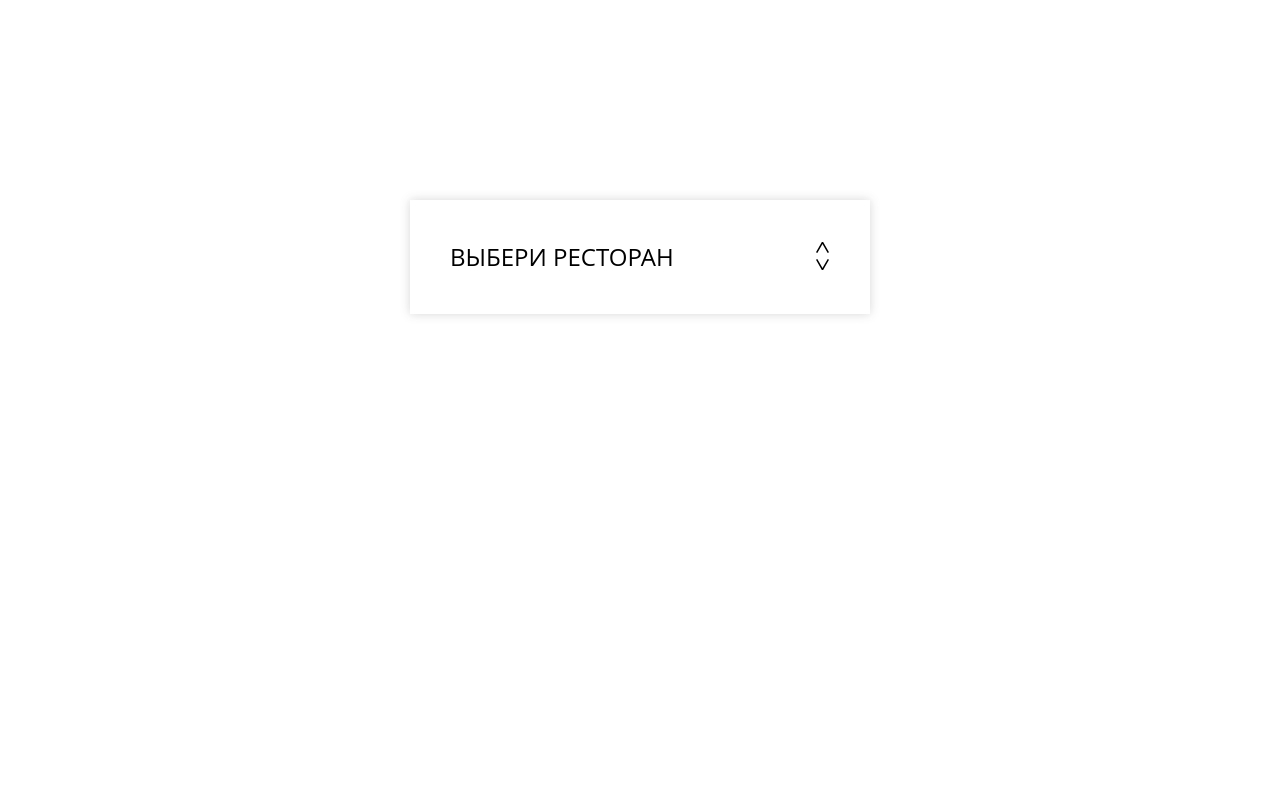
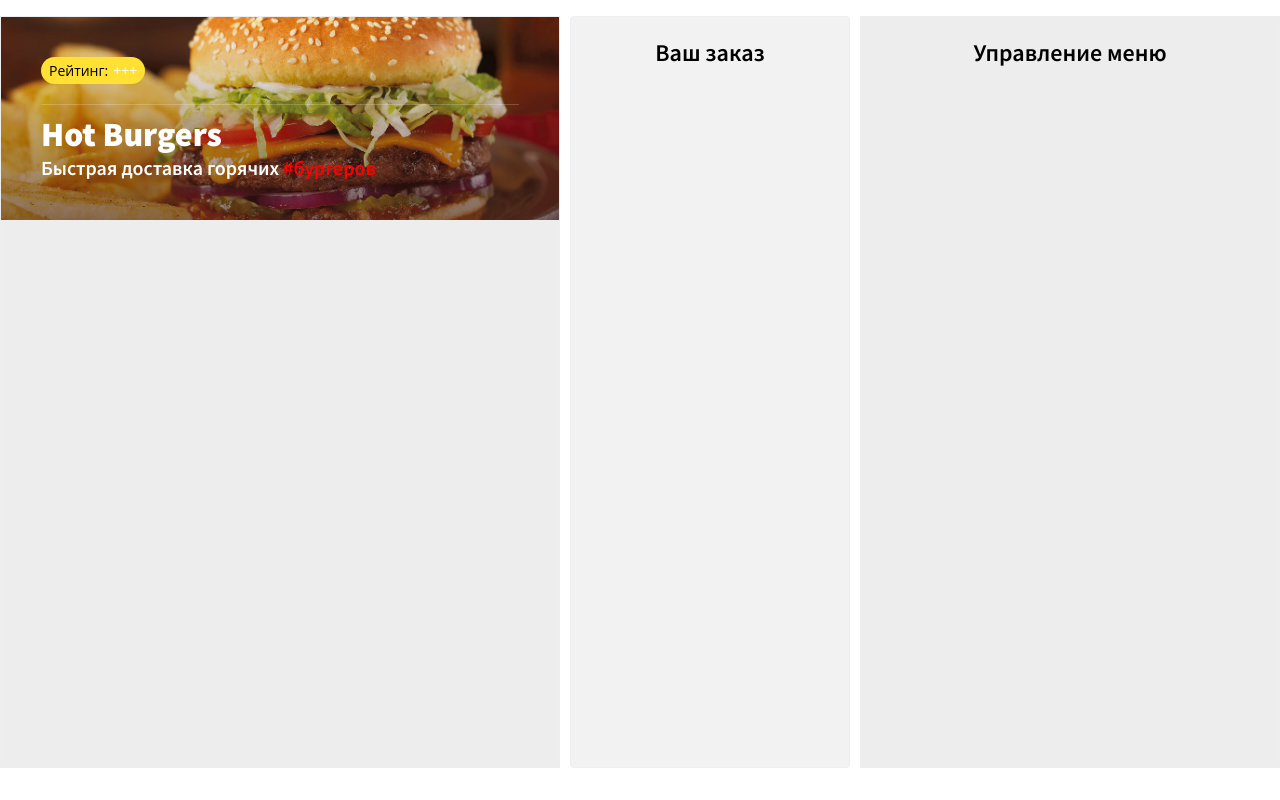
Before and after one commit to hvoyka/react001-burger, a React (Create React App) app: page / in a window 1280 px wide. Built offline with nearby package versions, Linux system fonts and the light colour scheme.

Commit message:
create main component App; and Header, Order, MenuAdmin

```diff
--- /dev/null
+++ b/src/components/App.js
@@ -0,0 +1,20 @@
+import React from "react";
+import Header from "./Header";
+import Order from "./Order";
+import MenuAdmin from "./MenuAdmin";
+
+class App extends React.Component {
+  render() {
+    return (
+      <div className="burger-paradise">
+        <div className="menu">
+          <Header />
+          {/*  <Burger /> */}
+        </div>
+        <Order />
+        <MenuAdmin />
+      </div>
+    );
+  }
+}
+export default App;
--- /dev/null
+++ b/src/components/Header.js
@@ -0,0 +1,25 @@
+import React from "react";
+
+class Header extends React.Component {
+  render() {
+    return (
+      <header className="top">
+        <div className="wrap">
+          <div className="header-content">
+            <div className="header-rating">
+              <div className="header-rating_tag">Рейтинг:</div>
+              <div className="header-rating_icon">+++</div>
+            </div>
+            <div className="header-divider"></div>
+            <h1 className="font-effect-fire-animation">Hot Burgers</h1>
+            <h3>
+              <span>Быстрая доставка горячих</span>
+              <span className="sub-header"> #бургеров</span>
+            </h3>
+          </div>
+        </div>
+      </header>
+    );
+  }
+}
+export default Header;
--- /dev/null
+++ b/src/components/MenuAdmin.js
@@ -0,0 +1,12 @@
+import React from "react";
+
+class MenuAdmin extends React.Component {
+  render() {
+    return (
+      <div className="menu-admin">
+        <h2>Управление меню</h2>
+      </div>
+    );
+  }
+}
+export default MenuAdmin;
--- /dev/null
+++ b/src/components/Order.js
@@ -0,0 +1,12 @@
+import React from "react";
+
+class Order extends React.Component {
+  render() {
+    return (
+      <div className="order-wrap">
+        <h2>Ваш заказ</h2>
+      </div>
+    );
+  }
+}
+export default Order;
--- a/src/index.js
+++ b/src/index.js
@@ -1,6 +1,6 @@
 import React from "react";
 import { render } from "react-dom";
-import Landing from "./components/Landing";
+import App from "./components/App";
 import "./css/style.css";
 
-render(<Landing />, document.querySelector("#root"));
+render(<App />, document.querySelector("#root"));
```
Also changed, not shown: 1 other file (tests, documents, lock files or other folders).
